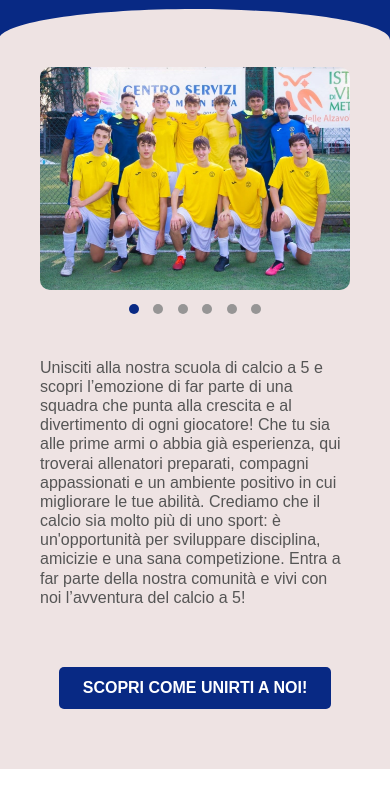
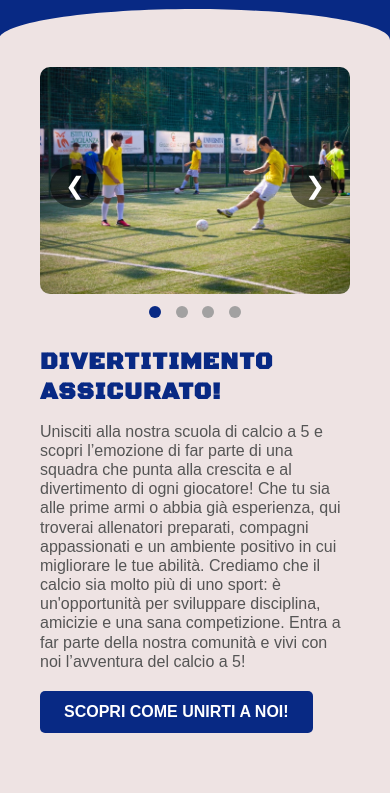
Before and after one commit to GianlucaValenziWeb/clubsportroma, a plain HTML site: page scuolacalcio.html in a window 390 px wide. Shown: the part 123-916 px from the top of the page. Before the commit the page ends 892 px from the top, so only its background shows below. Drawn offline with Linux system fonts and the light colour scheme.

Commit message:
Add files via upload

```diff
--- a/scuolacalcio.html
+++ b/scuolacalcio.html
@@ -44,32 +44,32 @@
     </div>
 
     <section id="scuolacalcio">
-        <div class="container-scuola">
-            <div class="carousel-container">
-                <!-- Immagini del Carousel -->
-                <div class="carousel">
-                    <img src="images/foto-squadra.jpg" alt="Immagine 1" class="carousel-item">
-                    <img src="images/scuolacalcio.jpg" alt="Immagine 2" class="carousel-item">
-                    <img src="images/387147991_822469973009638_6371524435655760964_n.jpg" alt="Immagine 3"
-                        class="carousel-item">
-                    <img src="images/387822493_822470039676298_7956360622480910102_n.jpg" alt="Immagine 4"
-                        class="carousel-item">
-                    <img src="images/cpg-removebg-preview.png" alt="Immagine 5" class="carousel-item">
-                    <img src="images/campo-Photoroom.jpg" alt="Immagine 6" class="carousel-item">
+        <div class="layout-grid">
+            <div class="image-item"><img src="images/387147991_822469973009638_6371524435655760964_n.jpg" alt="Image 1"></div>
+            <div class="image-item"><img src="images/387822493_822470039676298_7956360622480910102_n.jpg" alt="Image 2"></div>
+            <div class="image-item"><img src="images/campo-Photoroom.jpg" alt="Image 3"></div>
+            <div class="image-item"><img src="images/foto-squadra.jpg" alt="Image 4"></div>
         </div>
 
-                <!-- Indicatori -->
-                <div class="indicators">
-                    <span class="indicator active" data-index="0"></span>
-                    <span class="indicator" data-index="1"></span>
-                    <span class="indicator" data-index="2"></span>
-                    <span class="indicator" data-index="3"></span>
-                    <span class="indicator" data-index="4"></span>
-                    <span class="indicator" data-index="5"></span>
+        <div class="layout-carousel">
+            <div class="carousel">
+                <div class="carousel-item active"><img src="images/387147991_822469973009638_6371524435655760964_n.jpg" alt="Image 1"></div>
+                <div class="carousel-item"><img src="images/387822493_822470039676298_7956360622480910102_n.jpg" alt="Image 2"></div>
+                <div class="carousel-item"><img src="images/campo-Photoroom.jpg" alt="Image 3"></div>
+                <div class="carousel-item"><img src="images/foto-squadra.jpg" alt="Image 4"></div>
+            </div>
+            <button class="prev">&#10094;</button>
+            <button class="next">&#10095;</button>
+            <div class="carousel-dots">
+                <span class="dot active"></span>
+                <span class="dot"></span>
+                <span class="dot"></span>
+                <span class="dot"></span>
             </div>
         </div>
 
         <div class="content-scuola">
+            <h3>divertitimento assicurato!</h3>
             <p>Unisciti alla nostra scuola di calcio a 5 e scopri l’emozione di far parte di una squadra che punta
                 alla crescita e al divertimento di ogni giocatore! Che tu sia alle prime armi o abbia già
                 esperienza, qui troverai allenatori preparati, compagni appassionati e un ambiente positivo in cui
@@ -86,32 +86,42 @@
 </body>
 
 <script>
-    const carousel = document.querySelector('.carousel');
-    const indicators = document.querySelectorAll('.indicator');
+    // JavaScript per il Carousel
+    const prevBtn = document.querySelector('.prev');
+    const nextBtn = document.querySelector('.next');
+    const carouselInner = document.querySelector('.carousel');
+    const dots = document.querySelectorAll('.dot');
 
-    // Funzione per sincronizzare indicatori con lo scorrimento
-    carousel.addEventListener('scroll', () => {
-        const scrollLeft = carousel.scrollLeft;
-        const carouselWidth = carousel.scrollWidth - carousel.clientWidth;
-        const index = Math.round((scrollLeft / carouselWidth) * (indicators.length - 1));
+    let currentIndex = 0;
 
-        indicators.forEach((dot, i) => {
+    // Funzione per aggiornare il carousel
+    function updateCarousel(index) {
+        const width = carouselInner.offsetWidth;
+        carouselInner.style.transform = `translateX(-${index * width}px)`;
+
+        dots.forEach((dot, i) => {
             dot.classList.toggle('active', i === index);
         });
+    }
+
+    // Eventi dei pulsanti
+    prevBtn.addEventListener('click', () => {
+        currentIndex = (currentIndex === 0) ? dots.length - 1 : currentIndex - 1;
+        updateCarousel(currentIndex);
     });
 
-    // Event Listener per cliccare sugli indicatori
-    indicators.forEach(indicator => {
-        indicator.addEventListener('click', (e) => {
-            const index = parseInt(e.target.dataset.index);
-            const scrollAmount = carousel.scrollWidth / indicators.length;
-            carousel.scrollTo({
-                left: index * scrollAmount,
-                behavior: 'smooth',
+    nextBtn.addEventListener('click', () => {
+        currentIndex = (currentIndex + 1) % dots.length;
+        updateCarousel(currentIndex);
+    });
+
+    // Eventi dei puntini
+    dots.forEach((dot, i) => {
+        dot.addEventListener('click', () => {
+            currentIndex = i;
+            updateCarousel(currentIndex);
         });
     });
-    });
-
 </script>
 
 </html>
--- a/style.css
+++ b/style.css
@@ -667,40 +667,112 @@ header {
     background-color: var(--color3);
 }
 
-.container-scuola {
-    display: flex;
-    flex-direction: column;
-    gap: 40px;
+.layout-grid {
+    display: grid;
+    grid-template-columns: repeat(auto-fill, minmax(260px, 1fr));
+    gap: 20px;
 }
 
-.photo {
-    display: flex;
-    justify-content: left;
-    gap: 40px;
-    flex-wrap: wrap;
-}
-
-
-.container-photo {
-    flex: 1;
-    min-width: 300px;
-    max-width: 400px;
-    height: 200px;
-    overflow: hidden;
-    background-color: var(--color4);
-    border-radius: 10px;
-    box-shadow: 0px 4px 18px rgba(0, 0, 0, 0.45);
-    /* padding: 10px; */
-}
-
-.container-photo img {
+.image-item img {
     width: 100%;
     height: 100%;
+    border-radius: 10px;
     object-fit: cover;
 }
 
+/* Carousel nascosto di default */
+.layout-carousel {
+    display: none;
+    position: relative;
+    overflow: hidden;
+}
+
+/* Carousel immagini */
+.carousel {
+    display: flex;
+    transition: transform 0.4s ease-in-out;
+}
+
+.carousel::-webkit-scrollbar {
+    display: none;
+    /* Nascondi scrollbar su Webkit */
+}
+
+.carousel-item {
+    min-width: 100%;
+    /* text-align: center; */
+    width: 260px;
+    height: auto;
+}
+
+.carousel-item img {
+    width: 100%;
+    height: 100%;
+    border-radius: 10px;
+    object-fit: cover;
+}
+
+/* Frecce */
+.prev,
+.next {
+    position: absolute;
+    top: 45%;
+    transform: translateY(-50%);
+    font-size: 1.5rem;
+    background: rgba(0, 0, 0, 0.5);
+    color: white;
+    border: none;
+    padding: 8px 15px;
+    cursor: pointer;
+    border-radius: 50%;
+}
+
+.prev {
+    left: 10px;
+}
+
+.next {
+    right: 10px;
+}
+
+/* Dots */
+.carousel-dots {
+    text-align: center;
+    padding: 10px 0;
+}
+
+.dot {
+    display: inline-block;
+    width: 12px;
+    height: 12px;
+    margin: 0 5px;
+    background-color: #a2a1a1;
+    border-radius: 50%;
+    cursor: pointer;
+    transition: background-color 0.3s;
+}
+
+.dot.active {
+    background-color: var(--color1);
+}
+
+/* Media Query per Carousel */
+@media (max-width: 780px) {
+    .layout-grid {
+        display: none;
+    }
+
+    .layout-carousel {
+        display: block;
+    }
+}
+
+.content-scuola h3 {
+    text-transform: uppercase;
+    padding: 15px 0;
+}
 .call-to-action {
-    text-align: center;
+    /* text-align: center; */
     margin-top: 20px;
 }
 
@@ -965,56 +1037,3 @@ a {
 }
 
 /*  footer  */
-.carousel-container {
-    max-width: 100%;
-    overflow: hidden;
-    position: relative;
-    background-color: var(--color3);
-}
-
-/* Immagini del Carousel */
-.carousel {
-    display: flex;
-    scroll-behavior: smooth;
-    overflow-x: auto;
-    scrollbar-width: none;
-    /* Per browser moderni */
-    -ms-overflow-style: none;
-    /* Per IE e Edge */
-
-}
-
-.carousel::-webkit-scrollbar {
-    display: none;
-    /* Nascondi scrollbar su Webkit */
-}
-
-.carousel-item {
-    flex: 0 0 auto;
-    width: 100%;
-    height: auto;
-    border-radius: 10px;
-    /* Altezza delle immagini */
-    object-fit: cover;
-    margin-right: 5px;
-}
-
-/* Indicatori */
-.indicators {
-    text-align: center;
-    margin-top: 10px;
-}
-
-.indicator {
-    display: inline-block;
-    width: 10px;
-    height: 10px;
-    margin: 0 5px;
-    background-color: #969595;
-    border-radius: 50%;
-    cursor: pointer;
-}
-
-.indicator.active {
-    background-color: var(--color1);
-}
```
Lines whose indentation alone changed are shown as unchanged.
